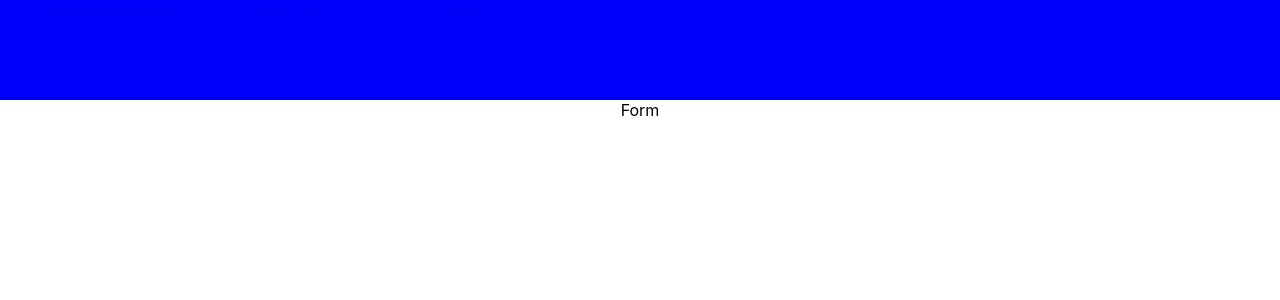
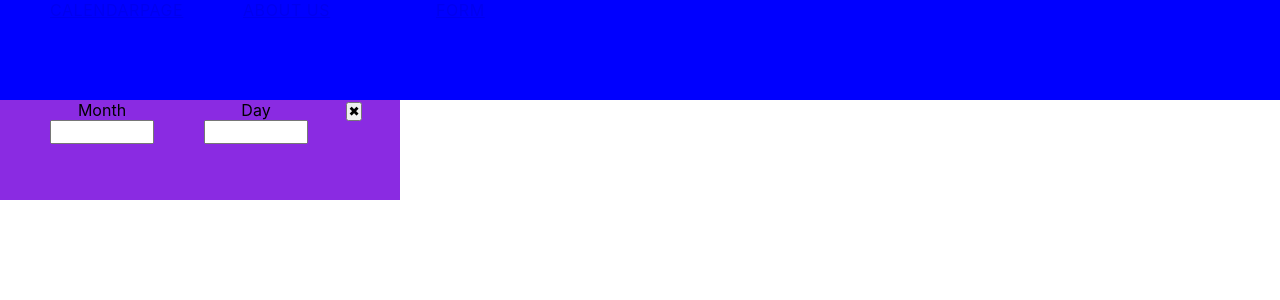
Before and after one commit to IlyaVoitenko/rdevs-test-work, a React (Create React App) app: page /Form in a window 1280 px wide. Shown: the top 300 px of the page. Built offline with nearby package versions, Linux system fonts and the light colour scheme.

Commit message:
example code

```diff
--- /dev/null
+++ b/src/components/AboutPage/AboutPage.module.scss
@@ -0,0 +1,3 @@
+.pText {
+  text-align: left;
+}
--- a/src/components/CalendarPage/DaysOfMonth/Day/Day.js
+++ b/src/components/CalendarPage/DaysOfMonth/Day/Day.js
@@ -3,7 +3,7 @@ import style from "../DayMonth.module.scss";
 
 const Day = ({ index }) => {
   return (
-    <button className={style.btnDay} key={index}>
+    <button className={style.btnDay} key={index} onClick={() => {}}>
       {index}
     </button>
   );
--- a/src/components/CalendarPage/DaysOfMonth/DaysOfMonth.js
+++ b/src/components/CalendarPage/DaysOfMonth/DaysOfMonth.js
@@ -27,12 +27,19 @@ const DaysOfMonth = () => {
   const nextDaysOfMonth = useSelector(getNextDaysOfMonth);
   const currentYear = useSelector((state) => state.currentYear);
   const currentMonth = useSelector((state) => state.currentMonth);
+  let lastMonth = useSelector((state) => {
+    const { currentMonth, currentYear } = state;
+    if (currentMonth === 1) {
+      return `${(currentMonth = 12)}${currentYear - 1}`;
+    }
+    return currentMonth - 1;
+  });
   function isDayOfWeek(day, month, year) {
     // MONDAY - 0, а Sunday - 6.
     return moment(`${day}.${month}.${year}`, "DD.MM.YYYY").day();
   }
-  function getArrayCountDaysOfMonth(month) {
-    return Array(month)
+  function getArrayCountDaysOfMonth(days, month) {
+    return Array(days)
       .fill(null)
       .map((_, index) => {
         return ++index;
--- a/src/components/Form/Form.js
+++ b/src/components/Form/Form.js
@@ -1,6 +1,22 @@
 import React from "react";
-
+import style from "./Form.module.scss";
 const Form = () => {
-  return <div>Form</div>;
+  return (
+    <div className={style.windowForm}>
+      <label>
+        Month
+        <p>
+          <input className={style.inputForm}></input>
+        </p>
+      </label>
+      <label>
+        Day
+        <p>
+          <input className={style.inputForm}></input>
+        </p>
+      </label>
+      <button className={style.btnCloseWindow}> &#10006;</button>
+    </div>
+  );
 };
 export default Form;
--- /dev/null
+++ b/src/components/Form/Form.module.scss
@@ -0,0 +1,15 @@
+.btnCloseWindow {
+}
+.windowForm {
+  height: 100px;
+  width: 400px;
+  background-color: blueviolet;
+}
+.windowForm label {
+  padding-left: 50px;
+  float: left;
+}
+.inputForm {
+  width: 100px;
+  height: 20px;
+}
--- /dev/null
+++ b/src/components/Form/index.js
@@ -0,0 +1,3 @@
+import Form from "./Form";
+
+export default Form;
```
Also changed, not shown: src/components/AboutPage/AboutPage.js (+38 -2 lines).
